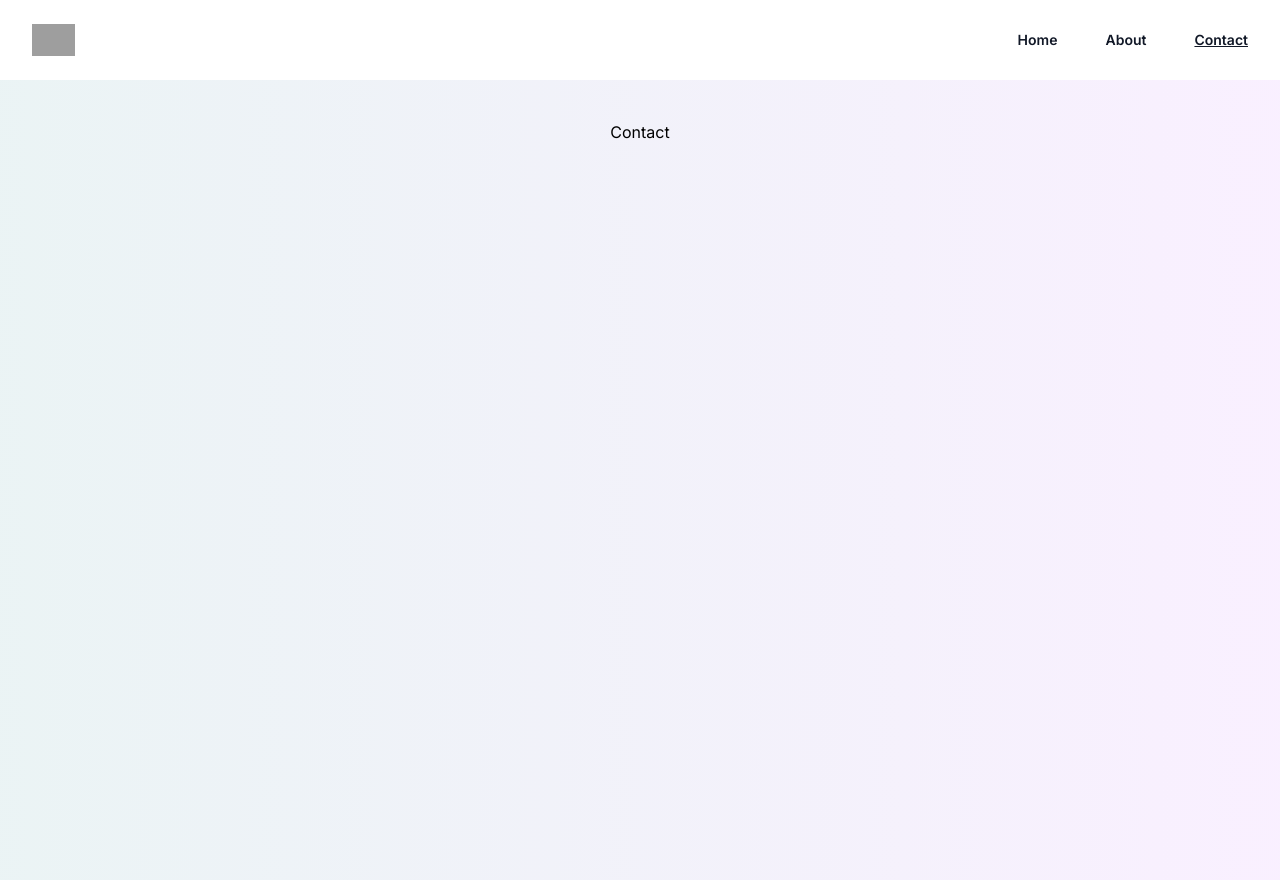
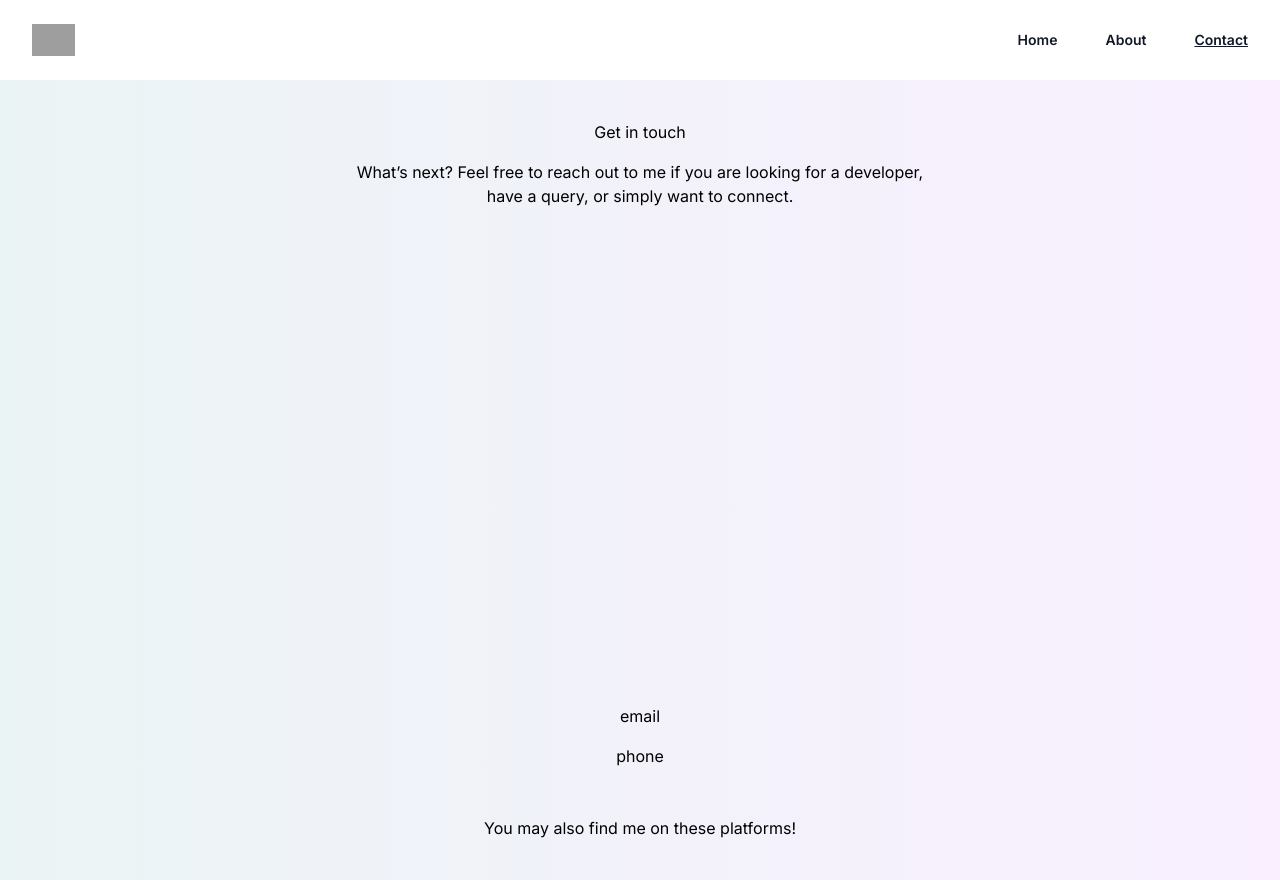
Before and after one commit to MohammedHaris96/personal-portfolio, a Next.js app: page /contact in a window 1280 px wide. Built offline with nearby package versions, Linux system fonts and the light colour scheme; grey boxes are pictures that could not be loaded.

Commit message:
contact page added

```diff
--- a/src/app/contact/page.tsx
+++ b/src/app/contact/page.tsx
@@ -3,7 +3,54 @@ import React from "react";
 const index = () => {
   return (
     <main className="flex min-h-screen flex-col items-center justify-between p-10">
-      <p>Contact</p>
+      <div className="flex flex-col items-center gap-4">
+        <div className="self-center">
+          <p>Get in touch</p>
+        </div>
+        <div className="max-w-xl text-center">
+          What’s next? Feel free to reach out to me if you are looking for a
+          developer, have a query, or simply want to connect.
+        </div>
+      </div>
+
+      <div className="flex flex-col items-center gap-6 md:gap-12">
+        <div className="flex flex-col items-center md:gap-4">
+          <div className="flex items-center gap-4 md:gap-5">
+            {/* <Mail className="h-6 w-6 md:h-8 md:w-8" /> */}
+            {/* <Link href={`mailto:${email}`}> */}
+            <p>email</p>
+            {/* </Link> */}
+            {/* <IconButton
+              size={width && width < 768 ? "md" : "lg"}
+              onClick={() => handleCopyClick(email, "email")}
+              showTooltip={isCopied && copiedValueType === "email"}
+              tooltipText="Copied!"
+            >
+              <Copy />
+            </IconButton> */}
+          </div>
+          <div className="flex items-center gap-4 md:gap-5">
+            {/* <Phone className="h-6 w-6 md:h-8 md:w-8" /> */}
+            {/* <Link href={`tel:${phone.replace(' ', '')}`}> */}
+            <p>phone</p>
+            {/* </Link> */}
+            {/* <IconButton
+              size={width && width < 768 ? "md" : "lg"}
+              onClick={() => handleCopyClick(phone.replace(" ", ""), "phone")}
+              showTooltip={isCopied && copiedValueType === "phone"}
+              tooltipText="Copied!"
+            >
+              <Copy />
+            </IconButton> */}
+          </div>
+        </div>
+        <div className="flex flex-col items-center gap-2">
+          <div className="text-center">
+            You may also find me on these platforms!
+          </div>
+          {/* <SocialIcons /> */}
+        </div>
+      </div>
     </main>
   );
 };
```
